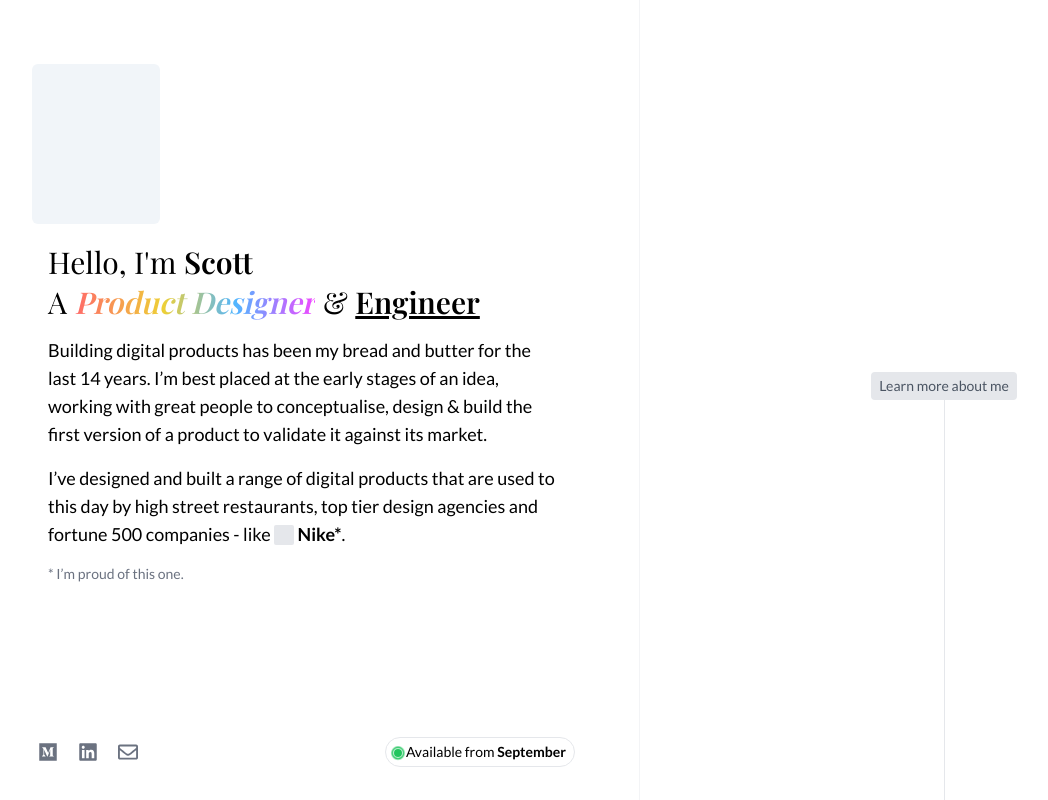
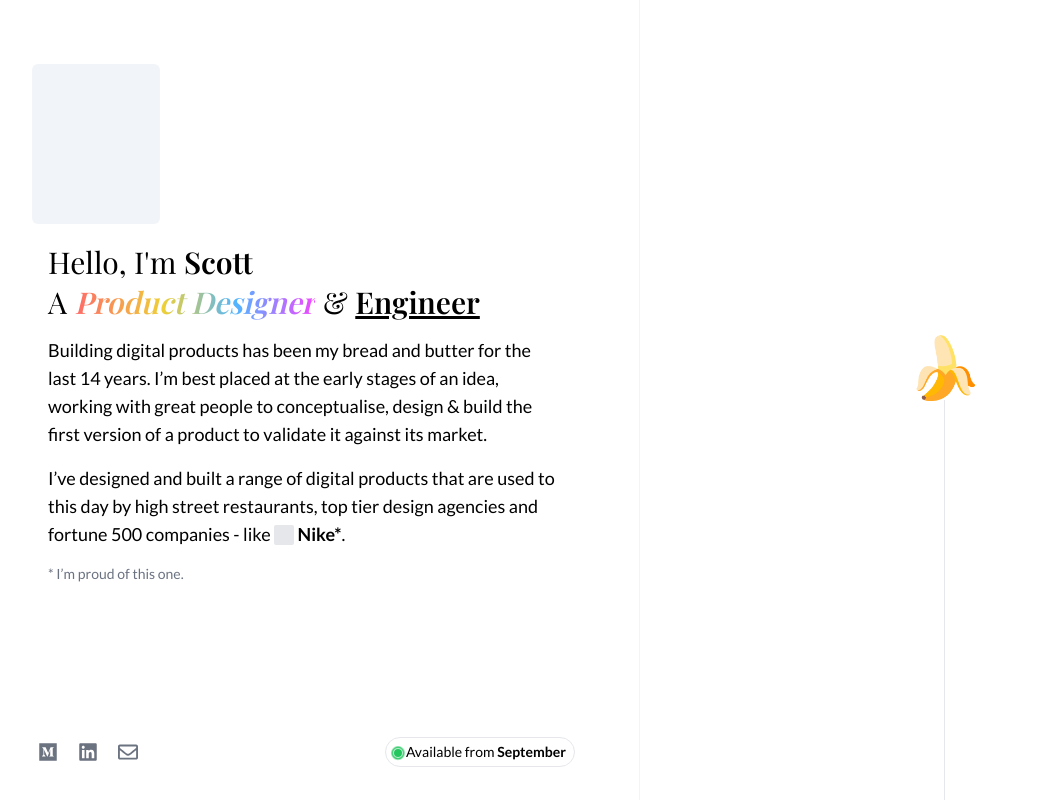
Before and after one commit to scott-wooden/scottwooden.me, a Next.js app: page / in a window 1280 px wide. Shown: the whole page, without its empty margins (32-1080 px from the left). Built offline with nearby package versions, Linux system fonts and the light colour scheme; grey boxes are pictures that could not be loaded; a web font is replaced by a local one.

Commit message:
fix: responsive tweaks

```diff
--- a/src/app/page.tsx
+++ b/src/app/page.tsx
@@ -61,7 +61,7 @@ export default function Home() {
       <section ref={scrollRef} className="flex-1 px-4 xl:px-16 xl:h-screen overflow-y-scroll">
         <div className="max-w-3xl mx-auto px-4 xl:px-0">
           <div className="xl:flex h-screen flex-col items-center justify-end hidden">
-            <div className="py-1 px-2 rounded text-gray-600 text-sm bg-gray-200">Learn more about me</div>
+            <div className="py-1 px-2 rounded text-gray-600 text-6xl">🍌</div>
             <div className="w-[1px] h-1/2 bg-gray-200" />
           </div>
           <SectionHeader>
```
